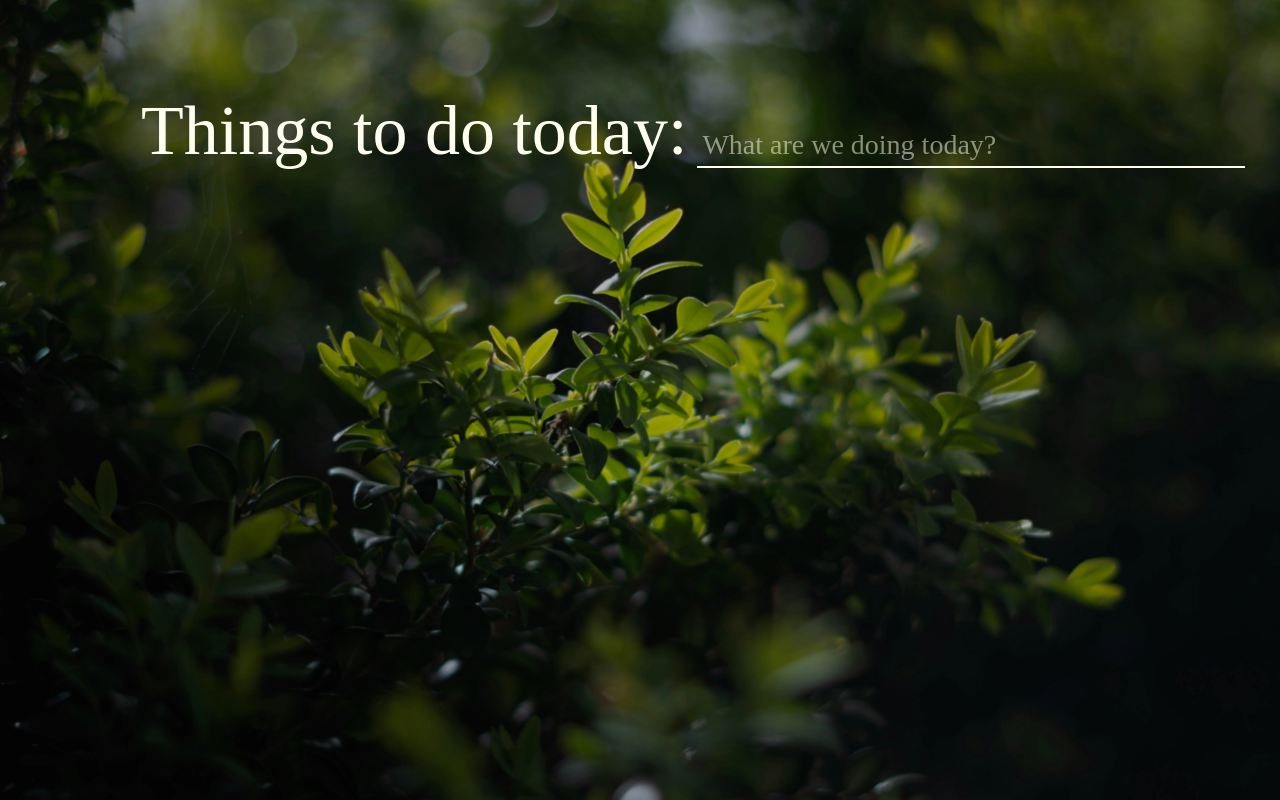
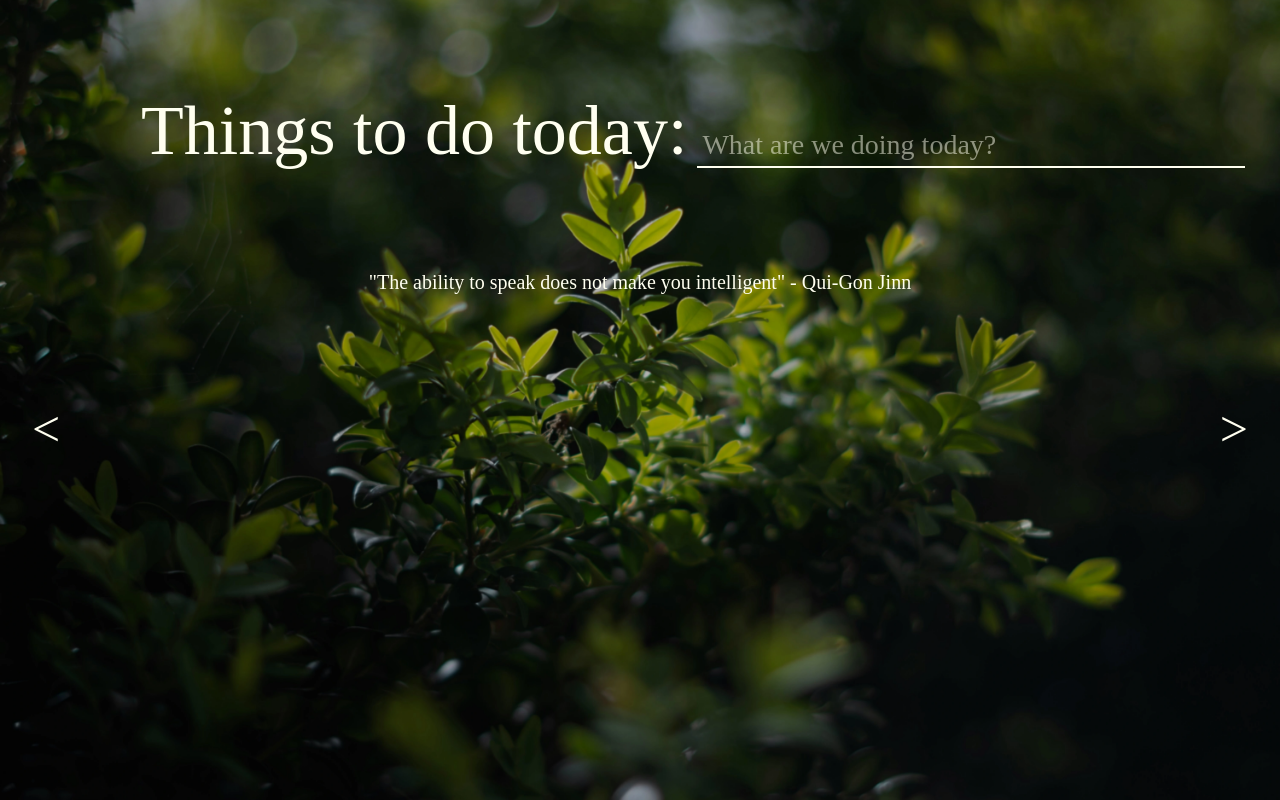
Before and after one commit to Bjsb121/InspirationalHomepage, a React (Create React App) app: page / in a window 1280 px wide. Built offline with nearby package versions, Linux system fonts and the light colour scheme; a web font is replaced by a local one.

Commit message:
Added quote and background slide buttons

```diff
--- a/src/App.css
+++ b/src/App.css
@@ -134,3 +134,43 @@ body {
 .itemContainer:hover .itemButtonTwo {
   display: flex;
 }
+
+.arrowLeft {
+  position: absolute;
+  top: 50%;
+  left: 2.5%;
+  color: #fffff0;
+  font-size: 50px;
+  margin: 0;
+  padding: 0;
+  text-align: center;
+  border: none;
+  background-color: transparent;
+}
+
+.quote {
+  color: #fffff0;
+  font-size: 20px;
+  margin: 50px 0;
+  padding: 0;
+  text-align: center;
+}
+
+.arrowRight {
+  position: absolute;
+  top: 50%;
+  right: 2.5%;
+  color: #fffff0;
+  font-size: 50px;
+  margin: 0;
+  padding: 0;
+  text-align: center;
+  border: none;
+  background-color: transparent;
+}
+
+.arrowLeft:hover,
+.arrowRight:hover {
+  transform: scale(1.1);
+  cursor: pointer;
+}
--- a/src/App.js
+++ b/src/App.js
@@ -70,6 +70,9 @@ function TextBox() {
           ))}
         </div>
       </div>
+      <button className='arrowLeft'>&#60;</button>
+      <p className='quote'>"The ability to speak does not make you intelligent" - Qui-Gon Jinn</p>
+      <button className='arrowRight'>&#62;</button>
     </div>
   );
 }
```
